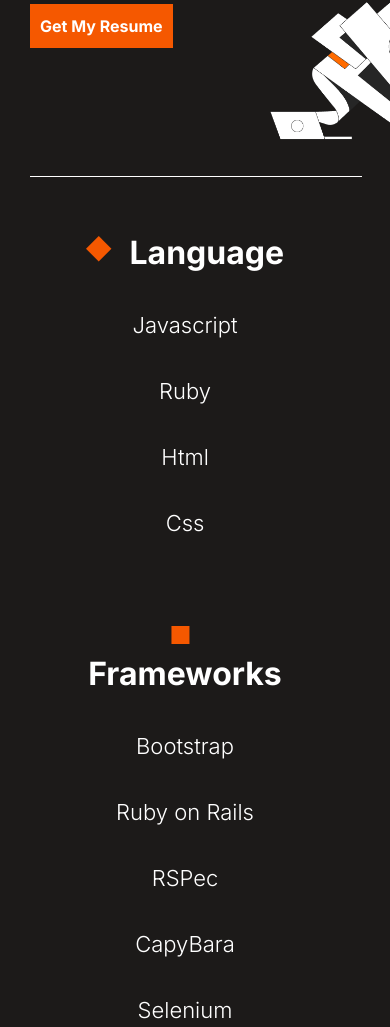
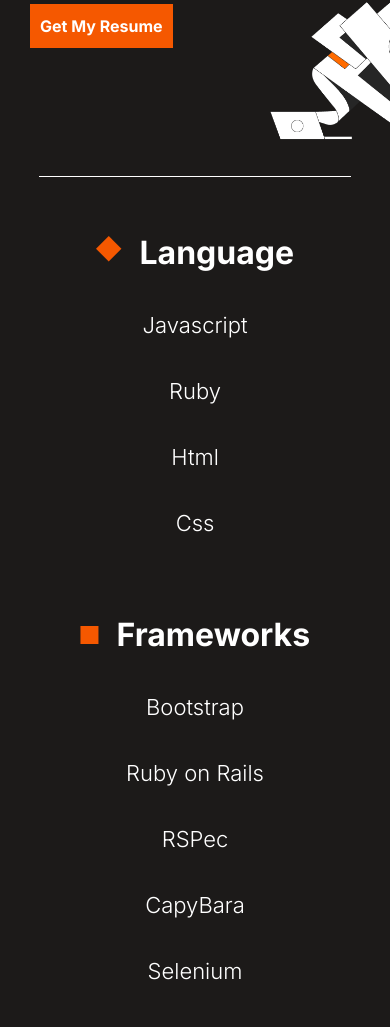
Before and after one commit to mhamedGd/microverse-portfolio, a website: page src/index.html in a window 390 px wide. Shown: the part 5058-6085 px from the top of the page. Drawn offline with Linux system fonts and the light colour scheme.

Commit message:
Fix skills list lining issue

```diff
--- a/src/style/style.css
+++ b/src/style/style.css
@@ -626,15 +626,15 @@
   }
 
   #skills hr {
-    width: 332px;
-    margin-left: 30px;
+    width: 80vw;
+    margin-left: 10vw;
     border: none;
     border-top: 1px solid white;
   }
 
   #skill-list {
-    width: 300px;
-    margin: 40px 0 0 15px;
+    width: 320px;
+    margin: 40px 0 0 0;
     grid-template-columns: 0.8fr;
   }
 
@@ -642,4 +642,8 @@
     text-align: center;
     margin-top: -10px;
   }
+
+  #skill-list li {
+    width: calc(100% + 30px);
+  }
 }
```
